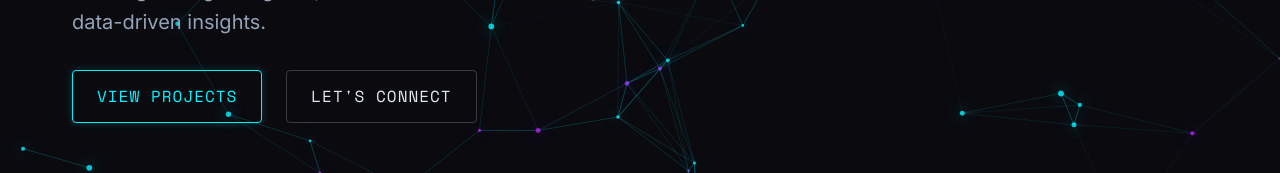
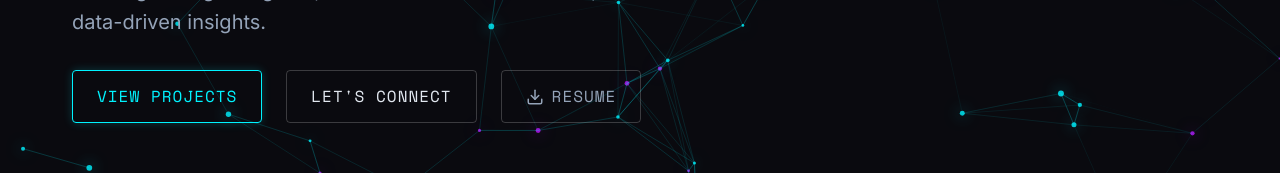
Before and after one commit to Viswanathan49/portfolio, a React (Vite) app: page / in a window 1280 px wide. Shown: the part 457-630 px from the top of the page. Built offline with nearby package versions, Linux system fonts and the light colour scheme.

Commit message:
feat: Add SEO meta tags, fix contact section scroll bug, integrate Web3Forms, and add Resume download button

```diff
--- a/index.html
+++ b/index.html
@@ -4,7 +4,25 @@
     <meta charset="UTF-8" />
     <link rel="icon" type="image/svg+xml" href="/favicon.svg" />
     <meta name="viewport" content="width=device-width, initial-scale=1.0" />
-    <title>Cyberpunk Portfolio</title>
+    <title>Viswanathan Sivakumar | Data Scientist & AI Developer</title>
+    <!-- SEO Meta Tags -->
+    <meta name="description" content="Portfolio of Viswanathan Sivakumar, a Data Scientist and AI Developer specializing in AI Agents, Google Cloud architectures, and Data Analytics." />
+    <meta name="keywords" content="Data Scientist, AI Developer, AI Agents, Google Cloud, Data Analytics, React, Python" />
+    <meta name="author" content="Viswanathan Sivakumar" />
+
+    <!-- Open Graph / LinkedIn / Facebook -->
+    <meta property="og:type" content="website" />
+    <meta property="og:title" content="Viswanathan Sivakumar | Data Scientist & AI Developer" />
+    <meta property="og:description" content="Portfolio of Viswanathan Sivakumar, a Data Scientist and AI Developer specializing in AI Agents, Google Cloud architectures, and Data Analytics." />
+    <meta property="og:image" content="https://example.com/portfolio-preview.jpg" />
+    <meta property="og:url" content="https://viswanathan.dev" />
+
+    <!-- Twitter -->
+    <meta name="twitter:card" content="summary_large_image" />
+    <meta name="twitter:title" content="Viswanathan Sivakumar | Data Scientist & AI Developer" />
+    <meta name="twitter:description" content="Portfolio of Viswanathan Sivakumar, a Data Scientist and AI Developer specializing in AI Agents, Google Cloud architectures, and Data Analytics." />
+    <meta name="twitter:image" content="https://example.com/portfolio-preview.jpg" />
+
     <link rel="preconnect" href="https://fonts.googleapis.com">
     <link rel="preconnect" href="https://fonts.gstatic.com" crossorigin>
     <link href="https://fonts.googleapis.com/css2?family=Inter:wght@400;500;600;700&family=Space+Mono:ital,wght@0,400;0,700;1,400;1,700&display=swap" rel="stylesheet">
--- a/src/App.css
+++ b/src/App.css
@@ -141,6 +141,22 @@
   border-color: var(--neon-purple);
   color: #fff;
   box-shadow: 0 0 15px rgba(188, 19, 254, 0.5);
+  transform: translateY(-2px);
+}
+
+.btn-ghost {
+  background: transparent;
+  color: var(--text-muted);
+  border: 1px solid rgba(255, 255, 255, 0.2);
+  display: flex;
+  align-items: center;
+  justify-content: center;
+}
+
+.btn-ghost:hover {
+  background: rgba(255, 255, 255, 0.05);
+  color: var(--text-main);
+  border-color: rgba(255, 255, 255, 0.5);
   transform: translateY(-2px);
 }
 
--- a/src/App.jsx
+++ b/src/App.jsx
@@ -49,6 +49,14 @@ function App() {
             <div className="hero-cta">
               <a href="#projects" className="btn btn-primary">View Projects</a>
               <a href="#contact" className="btn btn-secondary">Let's Connect</a>
+              <a href="/Viswanathan_Resume.pdf" download className="btn btn-ghost">
+                <svg width="18" height="18" viewBox="0 0 24 24" fill="none" stroke="currentColor" strokeWidth="2" strokeLinecap="round" strokeLinejoin="round" style={{marginRight: '8px'}}>
+                  <path d="M21 15v4a2 2 0 0 1-2 2H5a2 2 0 0 1-2-2v-4"></path>
+                  <polyline points="7 10 12 15 17 10"></polyline>
+                  <line x1="12" y1="15" x2="12" y2="3"></line>
+                </svg>
+                Resume
+              </a>
             </div>
           </div>
         </section>
@@ -96,11 +104,11 @@ function App() {
 
       <footer className="footer container">
         <div className="footer-content">
-          <p>&copy; 2026 Viswanathan Sivakumar. All rights reserved.</p>
+          <p>&copy; 2026 Viswanathan S. All rights reserved.</p>
           <div className="footer-links">
             <a href="https://github.com/Viswanathan49" target="_blank" rel="noopener noreferrer" aria-label="GitHub"><IconGitHub /></a>
             <a href="https://www.linkedin.com/in/viswanathan-sivakumar" target="_blank" rel="noopener noreferrer" aria-label="LinkedIn"><IconLinkedIn /></a>
-            <a href="mailto:viswanathan@example.com" aria-label="Email"><IconMail /></a>
+            <a href="#contact" aria-label="Contact via AI Agent"><IconMail /></a>
           </div>
         </div>
         <div className="system-status">
--- a/src/components/ui/ContactSection.jsx
+++ b/src/components/ui/ContactSection.jsx
@@ -61,19 +61,32 @@ export default function ContactSection() {
       setIsTyping(true);
 
       try {
-        const endpoint = import.meta.env.VITE_CONTACT_ENDPOINT || 'https://api.web3forms.com/submit';
+        const accessKey = import.meta.env.VITE_WEB3FORMS_ACCESS_KEY;
 
-        // Mock network delay to simulate processing & API call
-        await new Promise(resolve => setTimeout(resolve, 1500));
+        if (!accessKey) {
+          throw new Error("Access key missing");
+        }
 
-        /*
-        // Actual fetch request to endpoint
-        await fetch(endpoint, {
+        const response = await fetch('https://api.web3forms.com/submit', {
           method: 'POST',
-          headers: { 'Content-Type': 'application/json' },
-          body: JSON.stringify(finalData)
+          headers: {
+            'Content-Type': 'application/json',
+            'Accept': 'application/json'
+          },
+          body: JSON.stringify({
+            access_key: accessKey,
+            subject: 'New Transmission from Portfolio AI Agent',
+            from_name: finalData.name,
+            email: finalData.email,
+            message: finalData.message
+          })
         });
-        */
+
+        const result = await response.json();
+
+        if (!result.success) {
+          throw new Error(result.message || "Transmission failed");
+        }
 
         setIsTyping(false);
         setMessages(prev => [...prev, { sender: 'agent', text: 'Transmission secured. Logging data and routing to Viswanathan.' }]);
```
Also changed, not shown: 1 other file (tests, documents, lock files or other folders).
